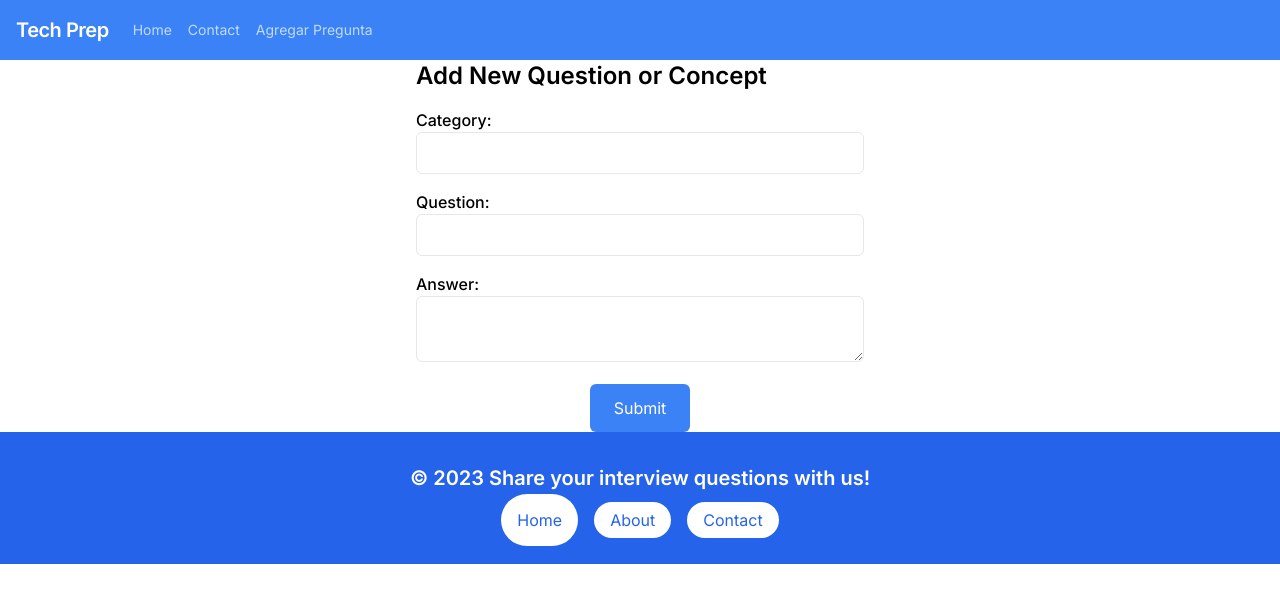
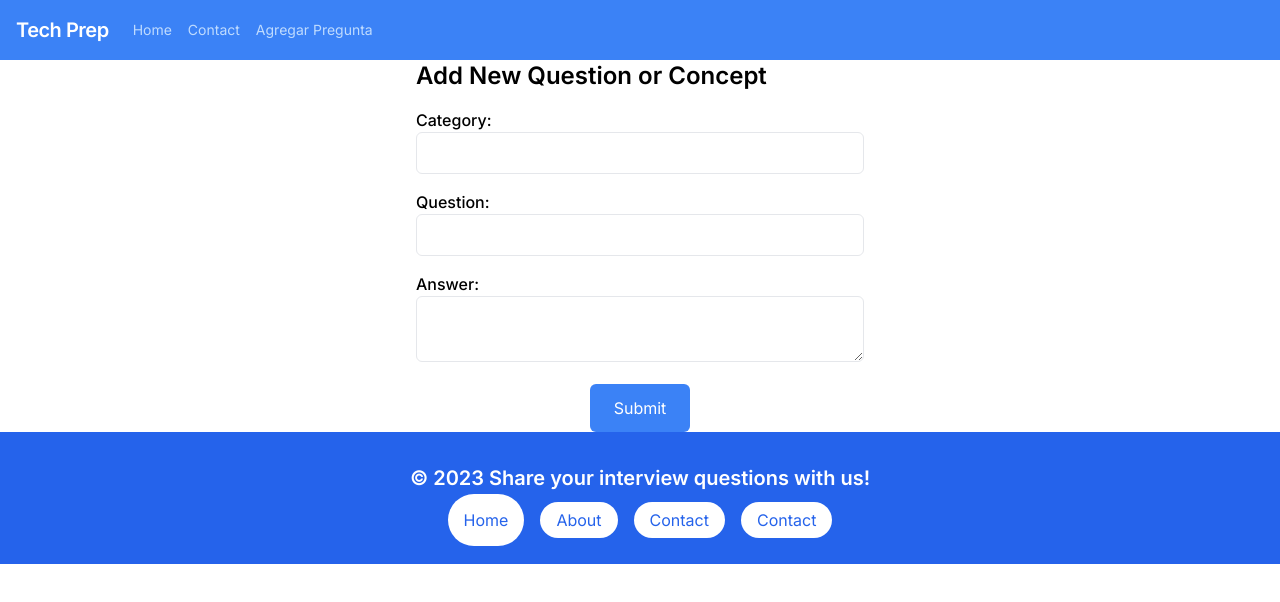
Before and after one commit to vicarb/qa-front, a Next.js app: page /admin in a window 1280 px wide. Shown: the top 602 px of the page. Built offline with nearby package versions, Linux system fonts and the light colour scheme.

Commit message:
Update Footer.tsx

```diff
--- a/components/Footer/Footer.tsx
+++ b/components/Footer/Footer.tsx
@@ -23,6 +23,11 @@ const Footer: React.FC = () => {
               Contact
             </span>
           </Link>
+          <Link href="/contact">
+                      <span className="mx-2 py-2 px-4 bg-white text-blue-600 rounded-full hover:bg-blue-500 hover:text-white">
+                        Contact
+                      </span>
+                    </Link>
 
         </div>
       </div>
```
